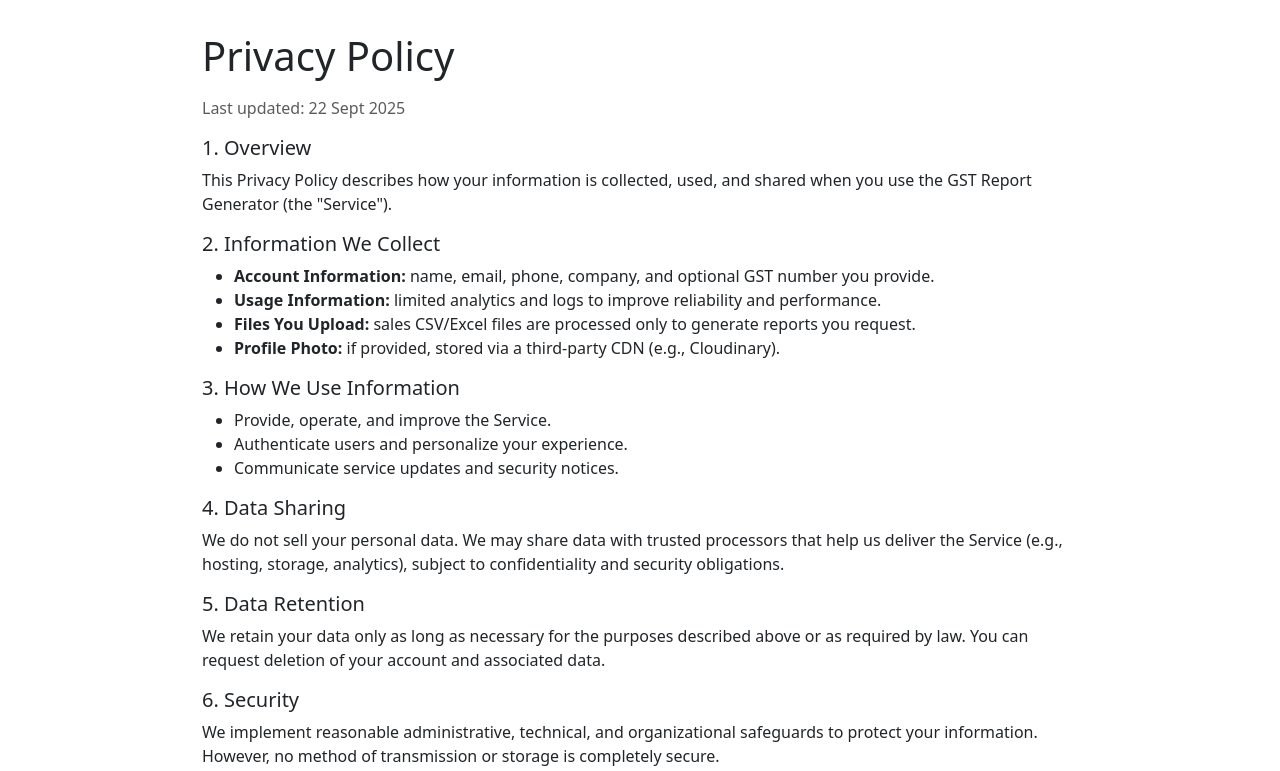
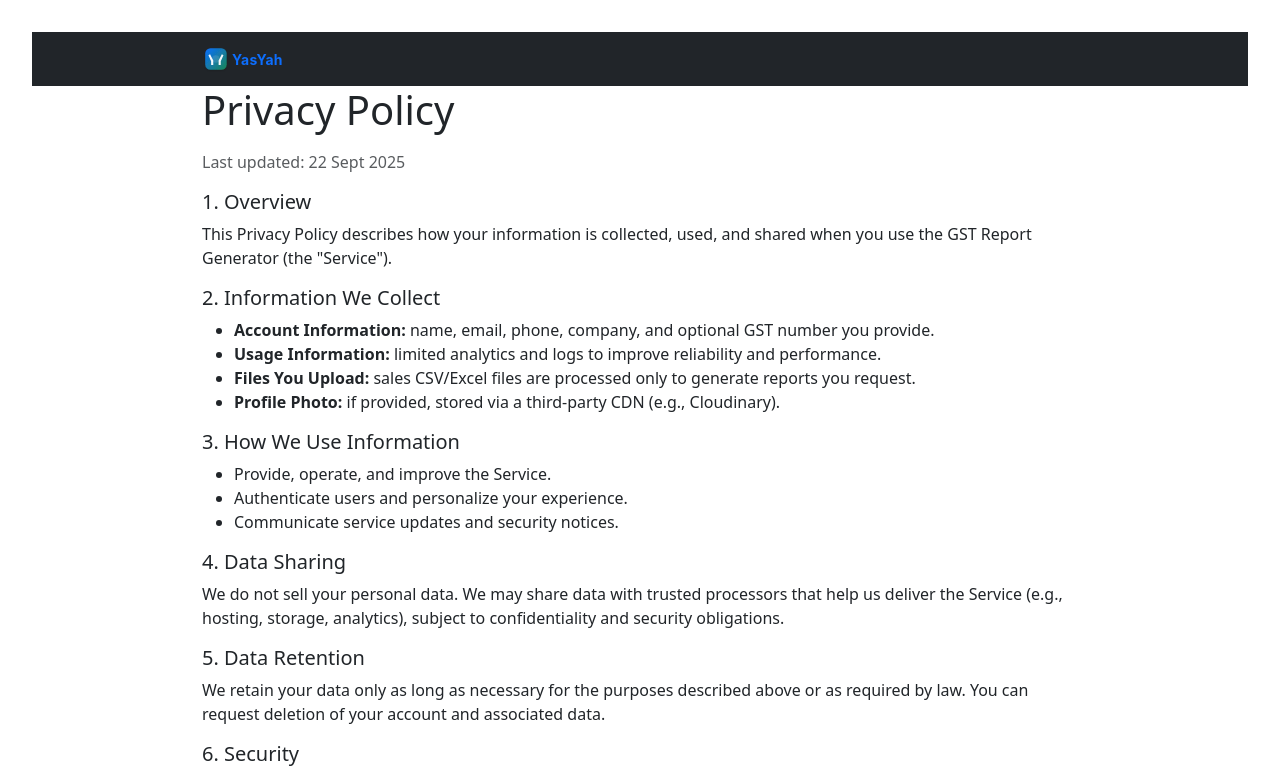
Before and after one commit to rakeshkanojia96-rgb/gst-report-generator, a plain HTML site: page privacy.html in a window 1280 px wide. Shown: the top 771 px of the page. Drawn offline with nearby package versions, Linux system fonts and the light colour scheme.

Commit message:
Update privacy.html

```diff
--- a/privacy.html
+++ b/privacy.html
@@ -11,6 +11,14 @@
   </style>
 </head>
 <body>
+  <nav class="navbar navbar-expand-lg navbar-dark bg-dark">
+  <div class="container">
+    <a class="navbar-brand d-flex align-items-center" href="./index.html">
+      <img src="/gst-report-generator/logo-yasyah.svg?v=1"
+           alt="YasYah" height="28" onerror="this.style.display='none';">
+    </a>
+  </div>
+</nav>
   <div class="container">
     <h1 class="mb-3">Privacy Policy</h1>
     <p class="text-muted">Last updated: 22 Sept 2025</p>
```
